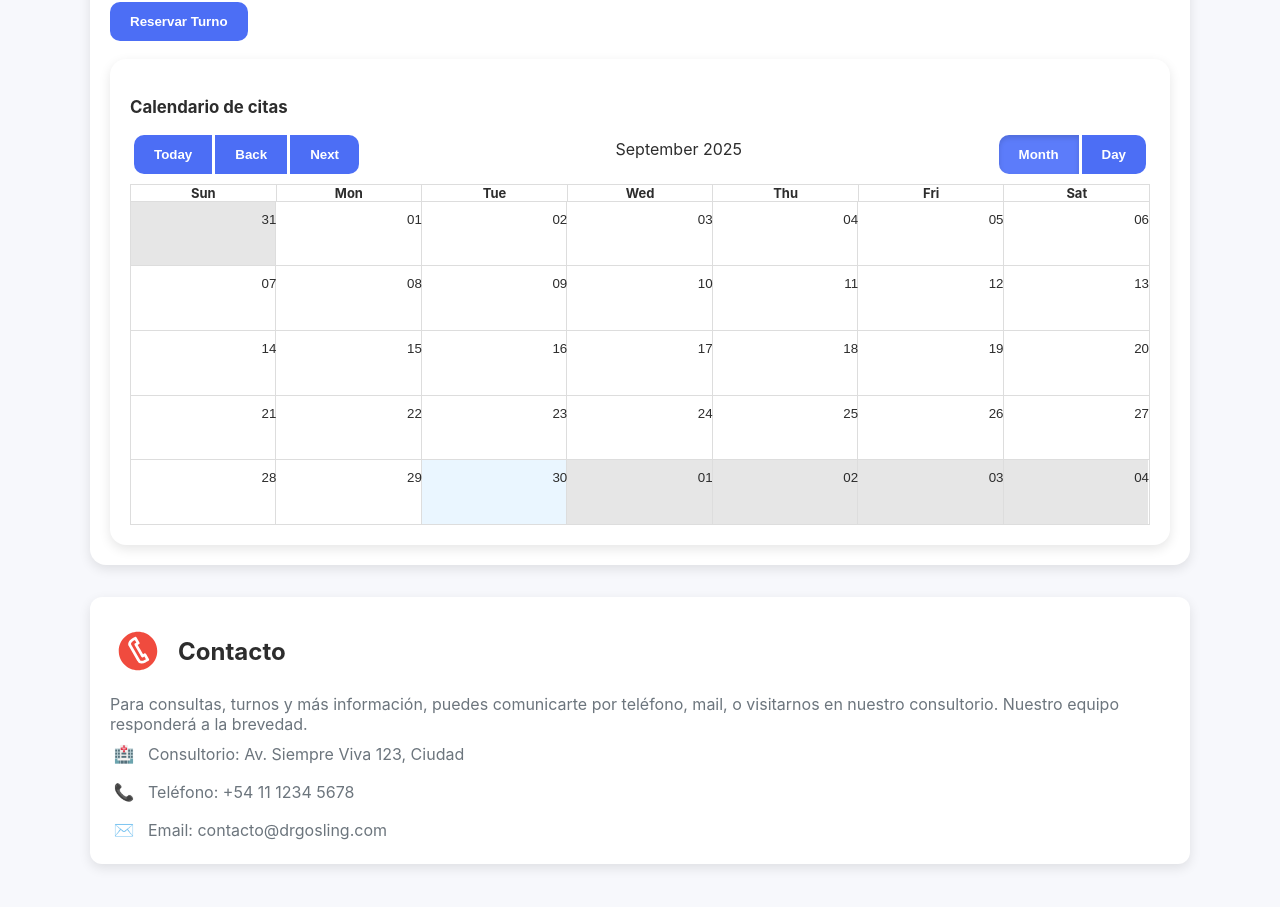
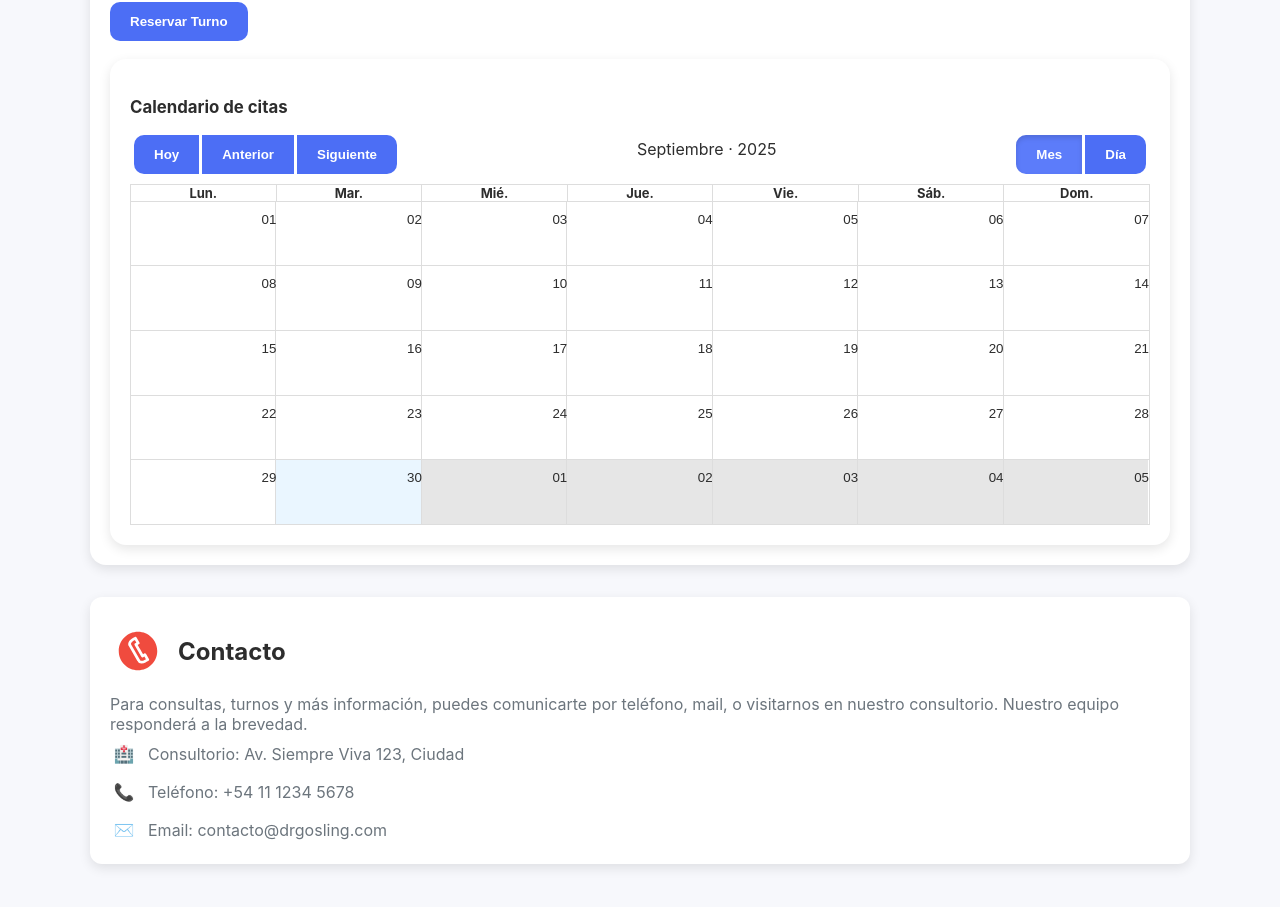
Before and after one commit to ManuZarraga/TPO-Aplicaciones-Interactivas, a React (Vite) app: page / in a window 1280 px wide. Shown: the part 1733-2640 px from the top of the page. Built offline with nearby package versions, Linux system fonts and the light colour scheme.

Commit message:
ajustes a idioma del calendario

```diff
--- a/src/components/FormularioReservas/FormularioReservas.jsx
+++ b/src/components/FormularioReservas/FormularioReservas.jsx
@@ -1,13 +1,62 @@
 /* eslint-disable react/prop-types */
 import { useState, useEffect } from "react";
 import { Calendar, momentLocalizer } from "react-big-calendar";
-import moment from "moment";
+import moment from "moment/min/moment-with-locales";
 import "react-big-calendar/lib/css/react-big-calendar.css";
 import CalendarCheck from "../../assets/calendar-check-svgrepo-com.svg";
 import "./FormularioReservas.css";
 import { toast } from "react-toastify";
 
+moment.locale("es");
 const localizer = momentLocalizer(moment);
+
+const MOBILE_BREAKPOINT = 768;
+
+const messages = {
+  allDay: "Todo el día",
+  previous: "Anterior",
+  next: "Siguiente",
+  today: "Hoy",
+  month: "Mes",
+  week: "Semana",
+  day: "Día",
+  agenda: "Agenda",
+  date: "Fecha",
+  time: "Hora",
+  event: "Evento",
+  noEventsInRange: "Sin eventos en este rango.",
+  showMore: (total) => `+${total} de más`,
+};
+
+const mobileViews = ["day", "agenda"];
+const desktopViews = ["month", "day"];
+
+const capitalize = (text) => text.charAt(0).toUpperCase() + text.slice(1);
+
+const HOURS = Array.from({ length: 9 }, (_, i) => 9 + i);
+
+function getMinDateOnly() {
+  const today = new Date();
+  return today.toISOString().slice(0, 10); // yyyy-MM-dd
+}
+
+function getMaxDateOnly() {
+  const maxDate = new Date();
+  maxDate.setDate(maxDate.getDate() + 14);
+  return maxDate.toISOString().slice(0, 10); // yyyy-MM-dd
+}
+
+function getMinDateTime() {
+  const today = new Date();
+  today.setHours(9, 0, 0, 0);
+  return today;
+}
+
+function getMaxDateTime() {
+  const today = new Date();
+  today.setHours(17, 59, 59, 999);
+  return today;
+}
 
 export default function FormularioReservas({
   obrasSociales = [],
@@ -22,24 +71,24 @@ export default function FormularioReservas({
     obraSocial: "",
     fechaTurnoFecha: "",
   });
+
   const [selectedHour, setSelectedHour] = useState("");
 
   const [isMobile, setIsMobile] = useState(
-    typeof window !== "undefined" ? window.innerWidth < 768 : false
+    typeof window !== "undefined"
+      ? window.innerWidth < MOBILE_BREAKPOINT
+      : false
   );
+
+  const [currentView, setCurrentView] = useState("month");
 
   useEffect(() => {
     const handleResize = () => {
-      setIsMobile(window.innerWidth < 768);
+      setIsMobile(window.innerWidth < MOBILE_BREAKPOINT);
     };
     window.addEventListener("resize", handleResize);
     return () => window.removeEventListener("resize", handleResize);
   }, []);
-
-  const [currentView, setCurrentView] = useState("month");
-
-  const mobileViews = ["day", "agenda"];
-  const desktopViews = ["month", "day"];
 
   const activeViews = isMobile ? mobileViews : desktopViews;
   const defaultView = isMobile ? "day" : "month";
@@ -49,34 +98,11 @@ export default function FormularioReservas({
     : defaultView;
 
   const handleChange = (e) => {
-    setFormData({ ...formData, [e.target.name]: e.target.value });
+    setFormData((prev) => ({ ...prev, [e.target.name]: e.target.value }));
     if (e.target.name === "fechaTurnoFecha") {
       setSelectedHour("");
     }
   };
-
-  function getMinDateOnly() {
-    const today = new Date();
-    return today.toISOString().slice(0, 10); // yyyy-MM-dd
-  }
-
-  function getMaxDateOnly() {
-    const maxDate = new Date();
-    maxDate.setDate(maxDate.getDate() + 14);
-    return maxDate.toISOString().slice(0, 10); // yyyy-MM-dd
-  }
-
-  function getMinDateTime() {
-    const today = new Date();
-    today.setHours(9, 0, 0, 0);
-    return today;
-  }
-
-  function getMaxDateTime() {
-    const today = new Date();
-    today.setHours(17, 59, 59, 999);
-    return today;
-  }
 
   const handleSubmit = (e) => {
     e.preventDefault();
@@ -84,6 +110,7 @@ export default function FormularioReservas({
     const { fechaTurnoFecha } = formData;
     const fecha = fechaTurnoFecha;
     const hora = selectedHour;
+
     if (!fecha || !hora) {
       toast.error("Debe seleccionar una fecha y una hora disponible.");
       return;
@@ -136,7 +163,7 @@ export default function FormularioReservas({
       estado: "Solicitado",
       title: `Consulta ${formData.nombrePaciente}`,
       start: selectedDate,
-      end: new Date(selectedDate.getTime() + 30 * 60000),
+      end: new Date(selectedDate.getTime() + 30 * 60 * 1000),
     };
 
     onAddAppointment(newAppointment);
@@ -154,47 +181,23 @@ export default function FormularioReservas({
 
   const eventPropGetter = (event) => {
     let backgroundColor = "#339af0";
+    let color = "#fff";
 
     if (event.estado === "Solicitado") {
       backgroundColor = "#ffe066";
-      return {
-        style: {
-          backgroundColor,
-          color: "#856404",
-          borderRadius: "8px",
-          border: "none",
-          fontWeight: 600,
-        },
-      };
+      color = "#856404";
+    } else if (event.estado === "Confirmado") {
+      backgroundColor = "#d3f9d8";
+      color = "#2b8a3e";
+    } else if (event.estado === "Cancelado") {
+      backgroundColor = "#ffa8a8";
+      color = "#842029";
     }
-    if (event.estado === "Confirmado") {
-      backgroundColor = "#d3f9d8";
-      return {
-        style: {
-          backgroundColor,
-          color: "#2b8a3e",
-          borderRadius: "8px",
-          border: "none",
-          fontWeight: 600,
-        },
-      };
-    }
-    if (event.estado === "Cancelado") {
-      backgroundColor = "#ffa8a8";
-      return {
-        style: {
-          backgroundColor,
-          color: "#842029",
-          borderRadius: "8px",
-          border: "none",
-          fontWeight: 600,
-        },
-      };
-    }
+
     return {
       style: {
         backgroundColor,
-        color: "#fff",
+        color,
         borderRadius: "8px",
         border: "none",
         fontWeight: 600,
@@ -202,21 +205,24 @@ export default function FormularioReservas({
     };
   };
 
-  const hours = Array.from({ length: 9 }, (_, i) => 9 + i);
   const hourBadges = formData.fechaTurnoFecha
-    ? hours.map((h) => {
+    ? HOURS.map((h) => {
         const hourStr = h.toString().padStart(2, "0") + ":00";
         const dateTimeStr = `${formData.fechaTurnoFecha}T${hourStr}`;
+        const targetDate = new Date(dateTimeStr);
+
         const isTaken = appointments.some((appt) => {
           const apptDate = new Date(appt.start);
           return (
-            apptDate.getFullYear() === new Date(dateTimeStr).getFullYear() &&
-            apptDate.getMonth() === new Date(dateTimeStr).getMonth() &&
-            apptDate.getDate() === new Date(dateTimeStr).getDate() &&
+            apptDate.getFullYear() === targetDate.getFullYear() &&
+            apptDate.getMonth() === targetDate.getMonth() &&
+            apptDate.getDate() === targetDate.getDate() &&
             apptDate.getHours() === h
           );
         });
+
         const isSelected = selectedHour === hourStr;
+
         return (
           <button
             type="button"
@@ -239,6 +245,7 @@ export default function FormularioReservas({
         <img src={CalendarCheck} alt="calendario" className="form-icon" />
         <h2>Reservar una Cita</h2>
       </div>
+
       <form onSubmit={handleSubmit} className="form-container">
         <div className="form-group">
           <label>Nombre y Apellido del Médico</label>
@@ -251,6 +258,7 @@ export default function FormularioReservas({
             required
           />
         </div>
+
         <div className="form-group">
           <label>Nombre y Apellido del Paciente</label>
           <input
@@ -262,6 +270,7 @@ export default function FormularioReservas({
             required
           />
         </div>
+
         <div className="form-group">
           <label>Teléfono</label>
           <input
@@ -273,6 +282,7 @@ export default function FormularioReservas({
             required
           />
         </div>
+
         <div className="form-group">
           <label>Correo Electrónico</label>
           <input
@@ -284,6 +294,7 @@ export default function FormularioReservas({
             required
           />
         </div>
+
         <div className="form-group">
           <label>Obra Social</label>
           <select
@@ -300,6 +311,7 @@ export default function FormularioReservas({
             ))}
           </select>
         </div>
+
         <div className="form-group">
           <label>Fecha del Turno</label>
           <input
@@ -312,12 +324,14 @@ export default function FormularioReservas({
             max={getMaxDateOnly()}
           />
         </div>
+
         {formData.fechaTurnoFecha && (
           <div className="form-group">
             <label>Hora del Turno</label>
             <div className="hour-badges-row">{hourBadges}</div>
           </div>
         )}
+
         <button type="submit" className="btn">
           Reservar Turno
         </button>
@@ -327,6 +341,8 @@ export default function FormularioReservas({
         <h3>Calendario de citas</h3>
         <Calendar
           localizer={localizer}
+          culture="es"
+          messages={messages}
           events={appointments}
           startAccessor="start"
           endAccessor="end"
@@ -339,6 +355,12 @@ export default function FormularioReservas({
           eventPropGetter={eventPropGetter}
           min={getMinDateTime()}
           max={getMaxDateTime()}
+          formats={{
+            weekdayFormat: (date, culture, loc) =>
+              capitalize(loc.format(date, "ddd", culture)),
+            monthHeaderFormat: (date, culture, loc) =>
+              capitalize(loc.format(date, "MMMM · YYYY", culture)),
+          }}
         />
       </div>
     </div>
```
